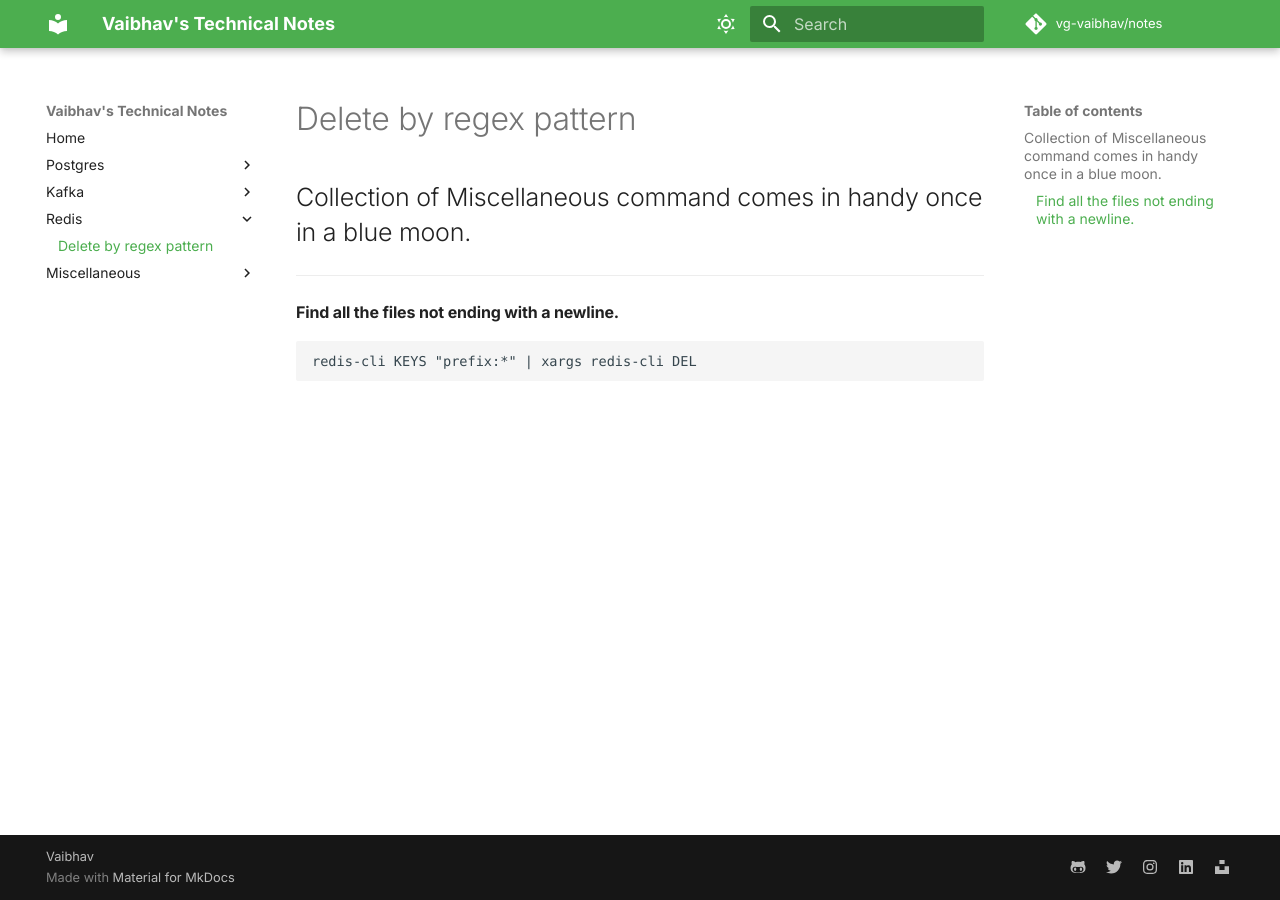
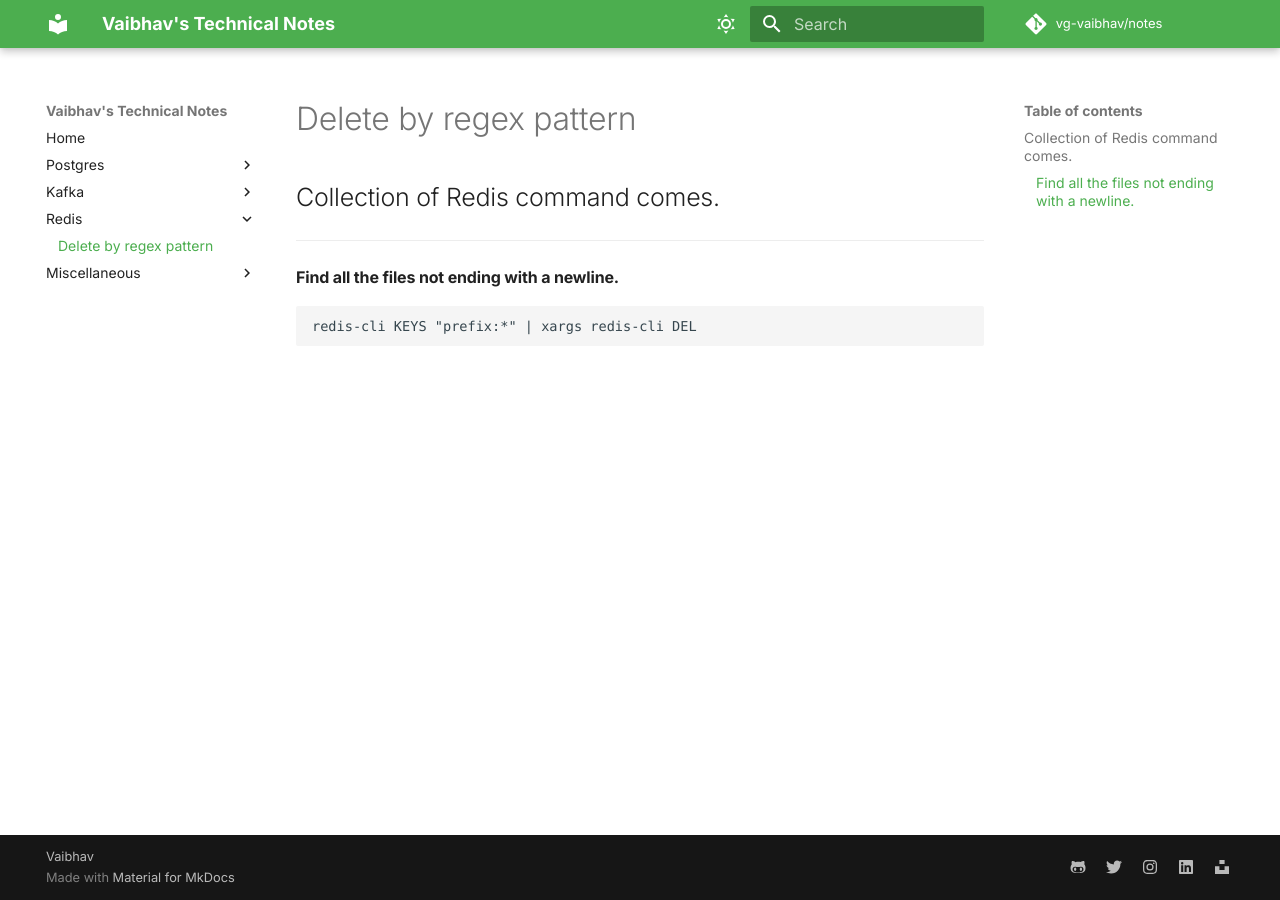
Before and after one commit to angrykabootar/angrykabootar.github.io, an MkDocs documentation site: the page built from docs/redis/delete-by-regex-pattern.md, in a window 1280 px wide. Built offline with MkDocs 1.6.1 and Material for MkDocs 9.7.7, drawn with Linux system fonts in a browser that asks for light colours; some web fonts are replaced; comment, search, counter and statistics services are not loaded.

Commit message:
redis deploy

```diff
--- a/docs/redis/delete-by-regex-pattern.md
+++ b/docs/redis/delete-by-regex-pattern.md
@@ -1,4 +1,4 @@
-## Collection of Miscellaneous command comes in handy once in a blue moon.
+## Collection of Redis command comes.
 
 ---
 
--- a/requirements.txt
+++ b/requirements.txt
@@ -3,11 +3,12 @@ future==0.18.2
 htmlmin==0.1.12
 Jinja2==3.0.0
 joblib==1.2.0
-jsmin==2.2.2
+jsmin==3.0.1
 livereload==2.6.3
 lunr==0.5.8
 Markdown==3.3.4
-MarkupSafe==2.0.0
+regex==2022.10.31
+MarkupSafe==2.1.1
 mkdocs==1.2.3
 mkdocs-material==7.1.4
 mkdocs-material-extensions==1.0.1
@@ -16,7 +17,6 @@ nltk==3.6.6
 Pygments==2.9.0
 pymdown-extensions==8.2
 PyYAML==5.4.1
-regex==2021.4.4
 six==1.16.0
 tornado==6.1
 tqdm==4.60.0
```
Also changed, not shown: site/404.html, site/index.html, site/miscellaneous/commands/index.html, site/postgres/check-idle-queries/index.html, site/postgres/count-estimate/index.html, site/postgres/create-super-user/index.html, site/postgres/last-vacuum/index.html, site/redis/delete-by-regex-pattern/index.html (added), site/search/search_index.json, site/sitemap.xml, 1 other file.
